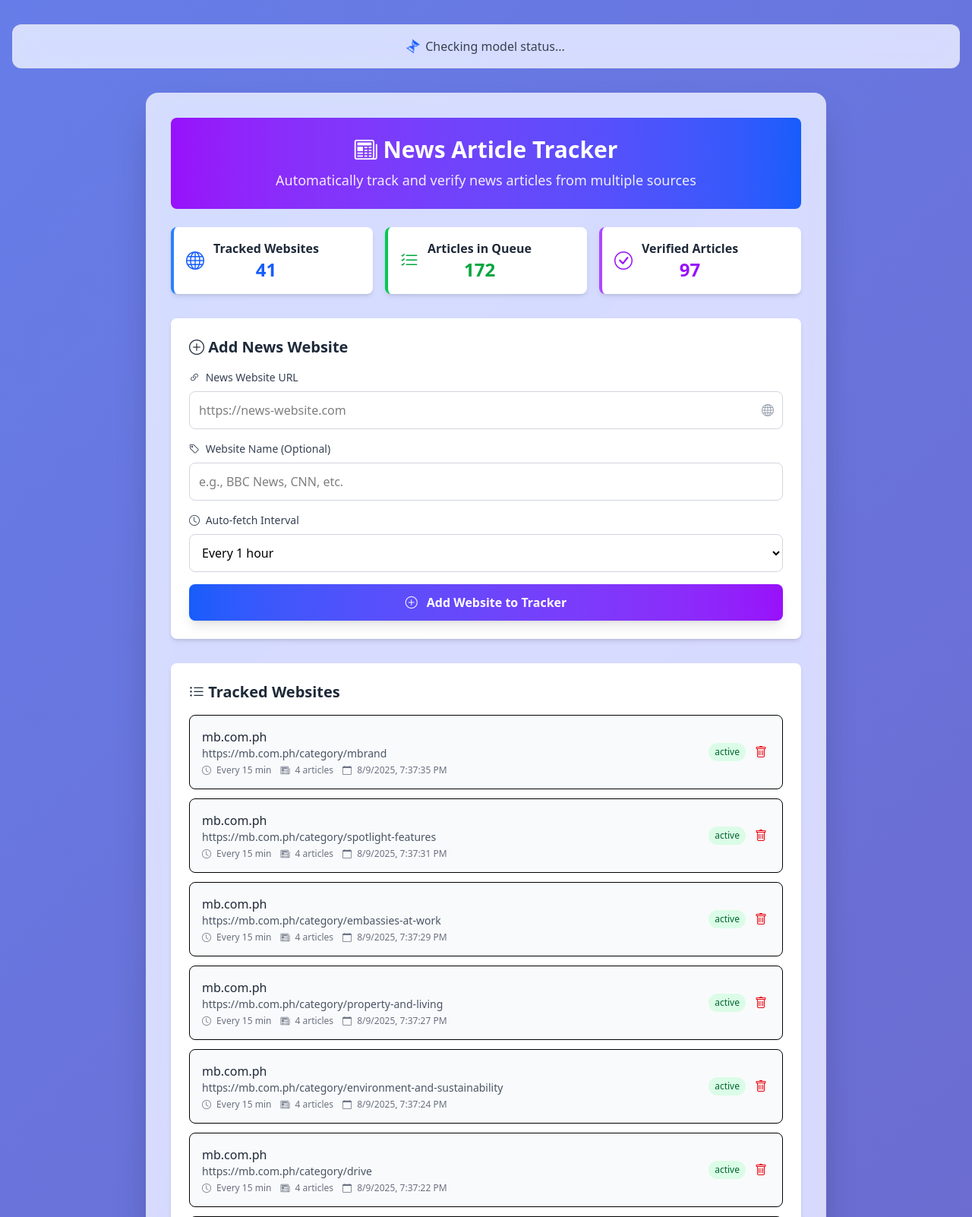
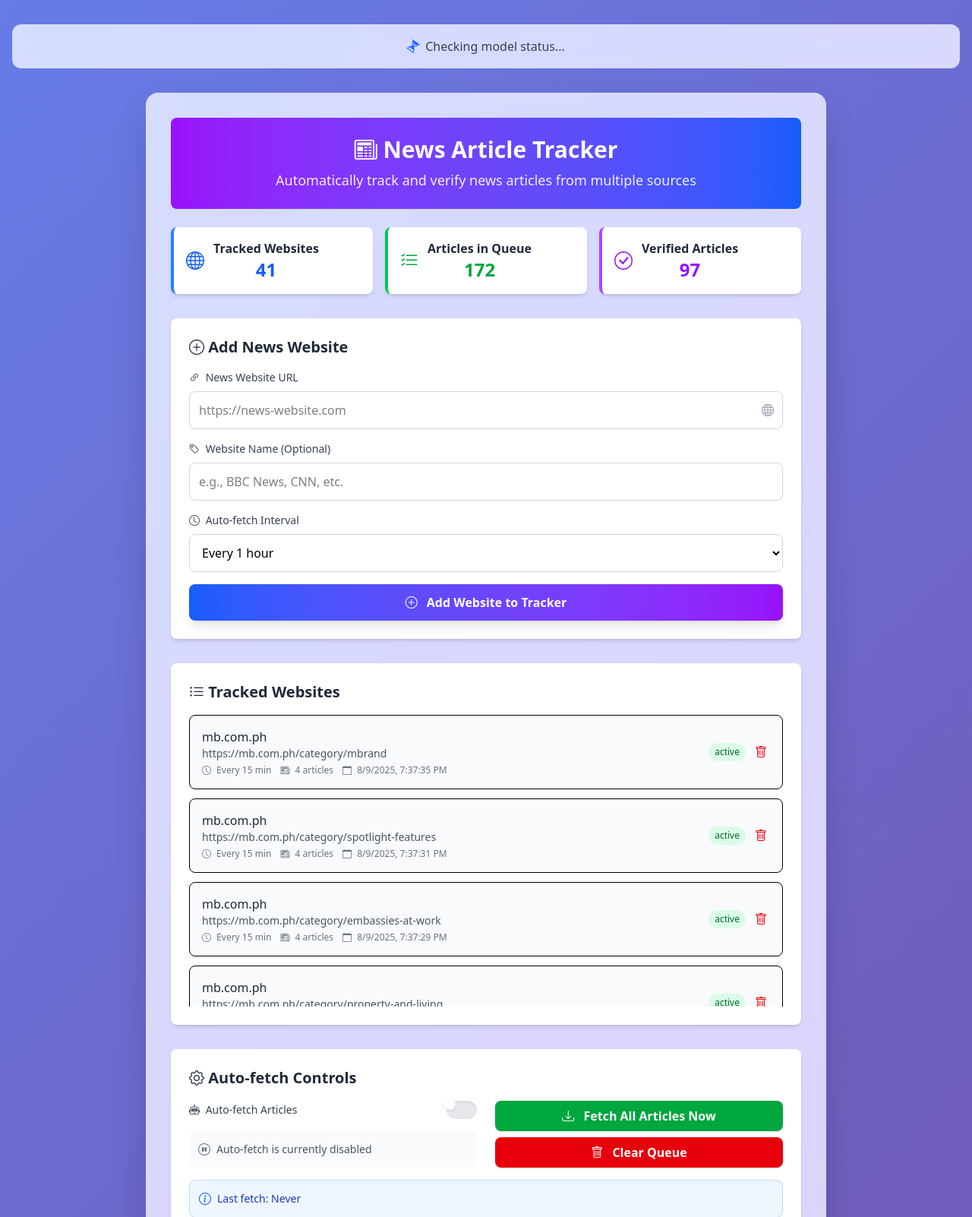
Before and after one commit to MACantara/Fake-News-Dectector-Machine-Learning-Model, a Flask app: page /news-tracker in a window 1280 px wide. Shown: the part 220-1822 px from the top of the page at 76% size. Run offline with Flask 3, Linux system fonts and the light colour scheme; data comes from the database, SQL or seed files in the repository; parts of the project's set-up code (start-up, migrations or seed data) failed here and were passed over.

Commit message:
Add overflow handling to tracked websites list for better UI experience

```diff
--- a/templates/components/news-tracker/website_management.html
+++ b/templates/components/news-tracker/website_management.html
@@ -75,7 +75,7 @@
         Tracked Websites
     </h3>
 
-    <div id="trackedWebsitesList" class="space-y-3">
+    <div id="trackedWebsitesList" class="space-y-3 max-h-96 overflow-y-auto">
         <!-- Websites will be populated here -->
         <div class="text-center text-gray-500 py-8">
             <i class="bi bi-inbox text-4xl mb-2 opacity-50"></i>
```
